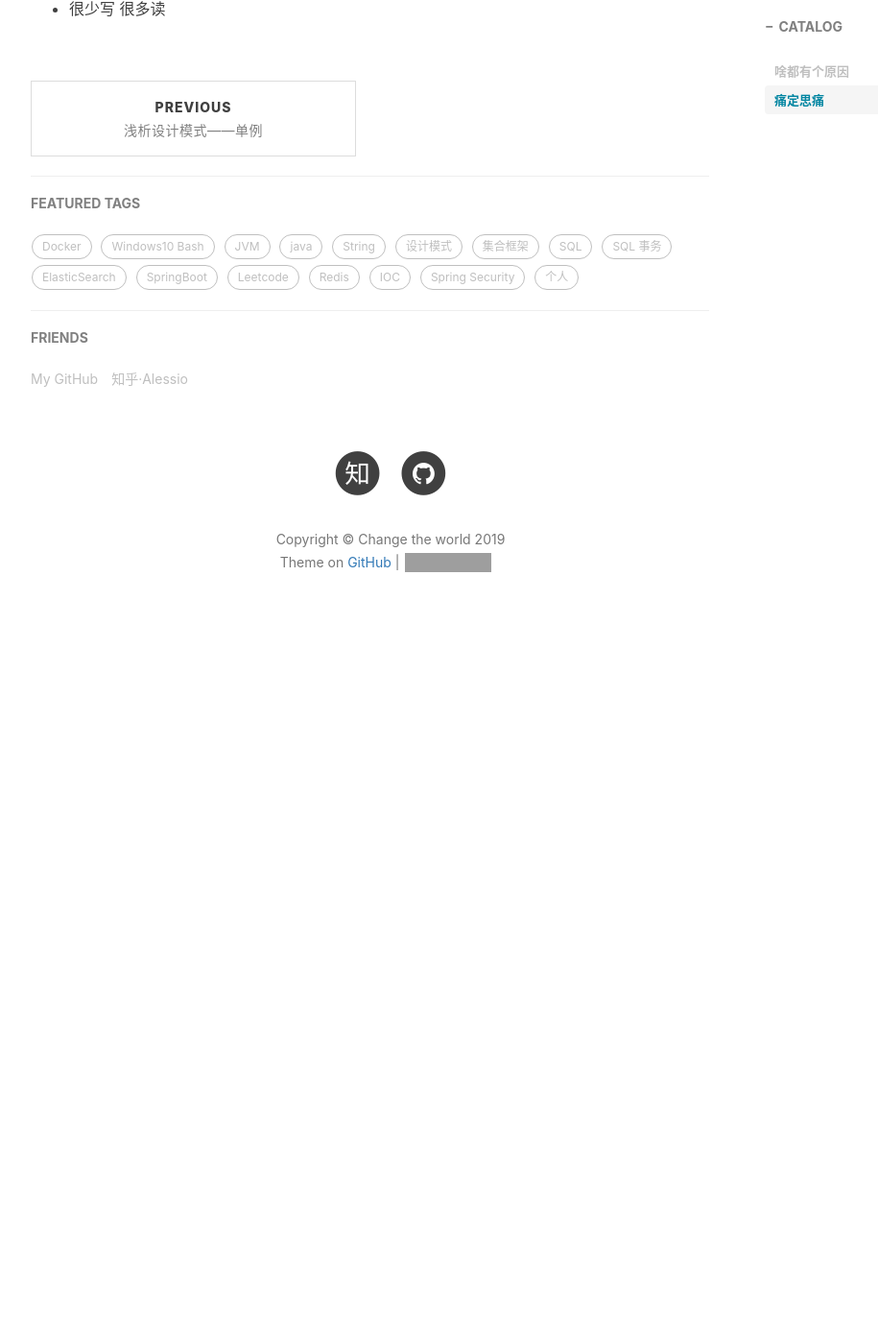
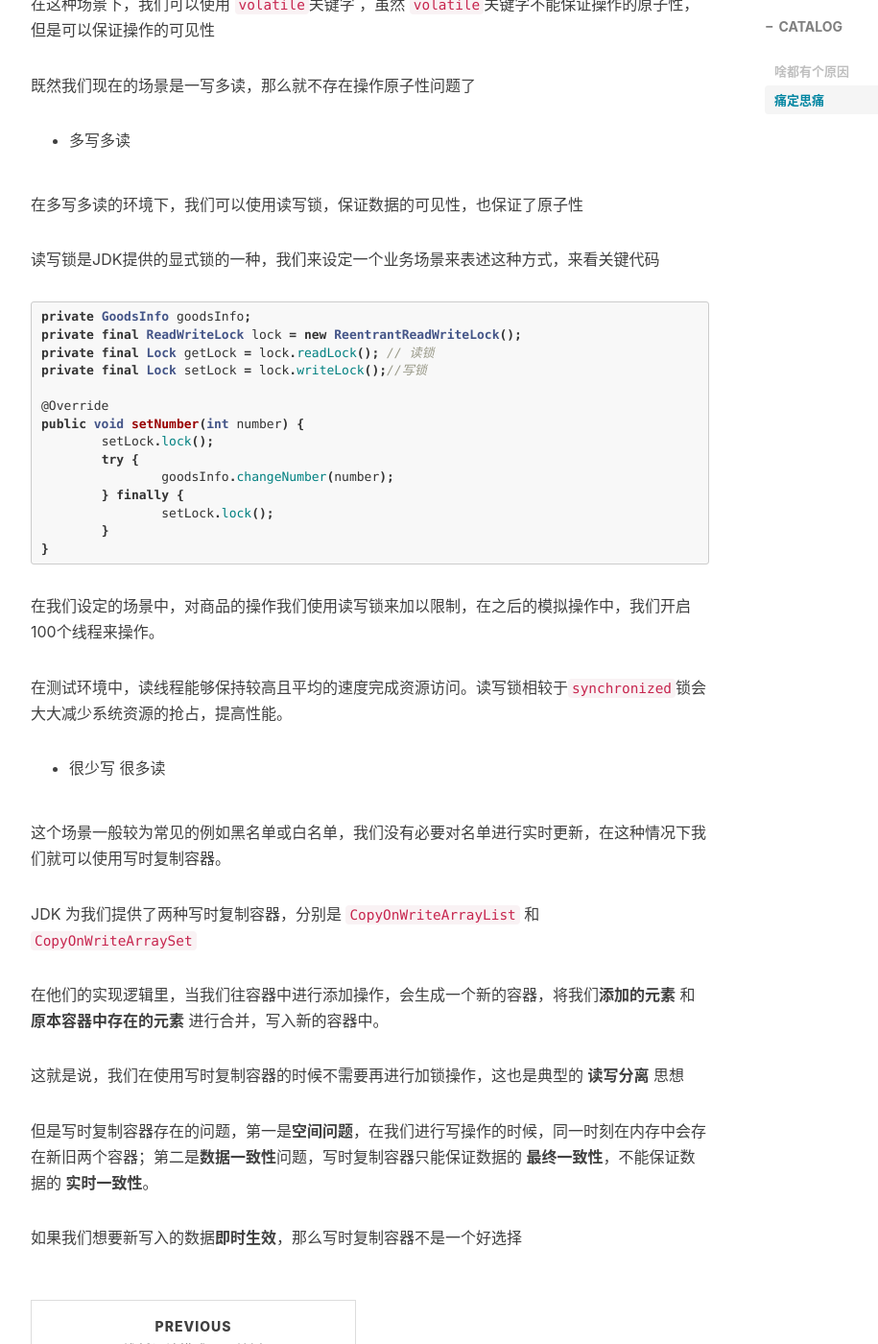
Before and after one commit to Zjianru/zjianru.github.io, a Jekyll site: the page built from _posts/2019-09-11-浅谈多线程环境下读写不平衡的并发问题.md, in a window 1280 px wide and 1400 px high, scrolled down 2951 px. Shown: the whole window at 96% size, without its empty margins (233-1148 px from the left). Built offline with Jekyll 4.4.1, drawn with Linux system fonts in a browser that asks for light colours; nearby versions of some CDN libraries; comment, search, counter and statistics services are not loaded; before the commit the page ends 3641 px from its top, so only the background shows below that; some of the changed text lies outside the part shown; grey boxes are pictures that could not be loaded.

Commit message:
add new post

````diff
--- a/_posts/2019-09-11-浅谈多线程环境下读写不平衡的并发问题.md
+++ b/_posts/2019-09-11-浅谈多线程环境下读写不平衡的并发问题.md
@@ -11,12 +11,19 @@ tags:
 ---
 ## 啥都有个原因
 最近在面试过程中，面试官问到这样一个问题：
+
 Q：你说你在项目设计中想到了在高并发下的一些安全措施，那么在多线程下读的概率远远大于写的概率，你会怎么决解并发问题呢
+
 A：一般就是加锁，用 `synchronized` 保证线程串行化
+
 Q：但是加锁会严重拖慢运行效率，你还有没有其他的解决思路?
+
 A：那 `volatile` 关键字也可以
+
 Q：还有么
+
 A：没了
+
 Q：那你收拾收拾走吧
 然后我就很美妙的被拒了
 ## 痛定思痛
@@ -92,9 +99,37 @@ public class SimpleDemo {
 
 在多写多读的环境下，我们可以使用读写锁，保证数据的可见性，也保证了原子性
 
-读写锁是JDK提供的显式锁的一种，我们来设定一个业务场景来表述这种方式
+读写锁是JDK提供的显式锁的一种，我们来设定一个业务场景来表述这种方式，来看关键代码
+```java
+private GoodsInfo goodsInfo;
+private final ReadWriteLock lock = new ReentrantReadWriteLock();
+private final Lock getLock = lock.readLock(); // 读锁
+private final Lock setLock = lock.writeLock();//写锁
 
+@Override
+public void setNumber(int number) {
+	setLock.lock();
+	try {
+		goodsInfo.changeNumber(number);
+	} finally {
+		setLock.lock();
+	}
+}
+```
+在我们设定的场景中，对商品的操作我们使用读写锁来加以限制，在之后的模拟操作中，我们开启100个线程来操作。
 
-
+在测试环境中，读线程能够保持较高且平均的速度完成资源访问。读写锁相较于`synchronized`锁会大大减少系统资源的抢占，提高性能。
 
 - 很少写  很多读
+
+这个场景一般较为常见的例如黑名单或白名单，我们没有必要对名单进行实时更新，在这种情况下我们就可以使用写时复制容器。
+
+JDK 为我们提供了两种写时复制容器，分别是 `CopyOnWriteArrayList` 和 `CopyOnWriteArraySet`
+
+在他们的实现逻辑里，当我们往容器中进行添加操作，会生成一个新的容器，将我们**添加的元素** 和 **原本容器中存在的元素** 进行合并，写入新的容器中。
+
+这就是说，我们在使用写时复制容器的时候不需要再进行加锁操作，这也是典型的 **读写分离** 思想
+
+但是写时复制容器存在的问题，第一是**空间问题**，在我们进行写操作的时候，同一时刻在内存中会存在新旧两个容器；第二是**数据一致性**问题，写时复制容器只能保证数据的 **最终一致性**，不能保证数据的 **实时一致性**。
+
+如果我们想要新写入的数据**即时生效**，那么写时复制容器不是一个好选择
````
